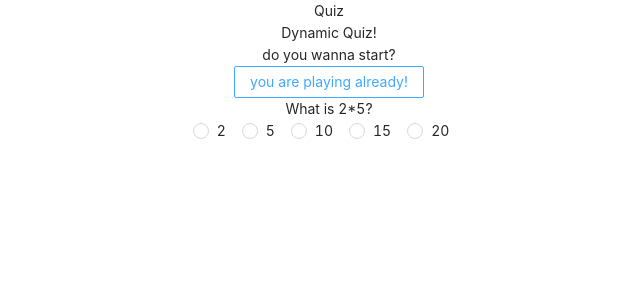
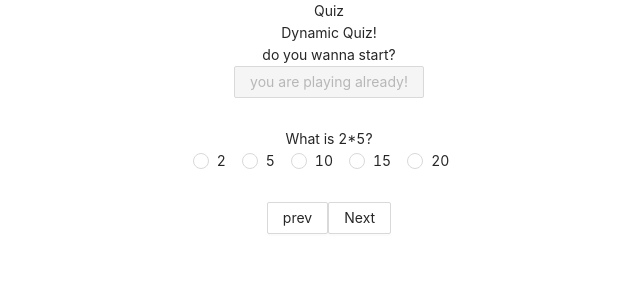
Before and after one commit to dkgus/crud, a React (Create React App) app: page / in a window 1280 px wide. Both pictures are taken after a click on the button "Start!". Shown: the top 300 px of the page, without its empty margins (311-951 px from the left). Built offline with nearby package versions, Linux system fonts and the light colour scheme.

Commit message:
ADD: quiz생성

```diff
--- a/src/components/Quiz.js
+++ b/src/components/Quiz.js
@@ -1,49 +1,72 @@
-import React, { useState } from "react";
+import React, { useEffect, useState } from "react";
 import { Button, Radio } from "antd";
 
 function Quiz() {
-  const [start, setStart] = useState(false);
   const questions = [
     {
       order: 1,
       question: "What is 2*5?",
       choices: [2, 5, 10, 15, 20],
-      correctAnswer: 2,
+      correctAnswer: 10,
     },
     {
       order: 2,
       question: "What is 3*6?",
-      choices: [3, 6, 9, 12, 18],
-      correctAnswer: 4,
+      choices: [3, 4, 9, 12, 18],
+      correctAnswer: 18,
     },
     {
       order: 3,
       question: "What is 8*9?",
-      choices: [72, 99, 108, 134, 156],
-      correctAnswer: 0,
+      choices: [4, 72, 108, 134, 156],
+      correctAnswer: 72,
     },
     {
       order: 4,
       question: "What is 1*7?",
-      choices: [4, 5, 6, 7, 8],
-      correctAnswer: 3,
+      choices: [4, 3, 6, 7, 8],
+      correctAnswer: 7,
     },
     {
       order: 5,
       question: "What is 8*8?",
-      choices: [20, 30, 40, 50, 64],
-      correctAnswer: 4,
+      choices: [20, 4, 40, 50, 64],
+      correctAnswer: 64,
     },
   ];
+  const [start, setStart] = useState(false);
+  const [answer, setAnswer] = useState("");
+  const [count, setCount] = useState(1);
+  const [answerSheet, setAnswerSheet] = useState([]);
+
+  useEffect(() => {}, [answer, count]);
 
   const onClick = () => {
     setStart(true);
   };
+
+  const onChange = (e, rightAs) => {
+    let answerArr = [...answerSheet];
+    //답이 맞을 때에만 배열에 들어가게끔
+    if (e.target.value === rightAs) {
+      setAnswer(e.target.value);
+      answerArr.push(e.target.value);
+    }
+    setAnswerSheet(answerArr);
+  };
+
+  const nextBtn = () => {
+    setCount(count + 1);
+  };
+  const prevBtn = () => {
+    setCount(count - 1);
+  };
+
   return (
     <div>
       Dynamic Quiz!
       <div>do you wanna start?</div>
-      <Button onClick={onClick}>
+      <Button onClick={onClick} disabled={start ? true : false}>
         {start ? "you are playing already!" : "Start!"}
       </Button>
       <div>
@@ -51,26 +74,44 @@ function Quiz() {
           <>
             {questions &&
               questions.map((item) => {
-                console.log("item.choices", item.choices);
-
-                if (item.order === 1) {
+                if (item.order === count) {
                   return (
                     <>
-                      <div>{item.question}</div>
+                      <div style={{ paddingTop: 30 }}>{item.question}</div>
                       <div>
-                        {item.choices.map((elem, idx) => (
-                          <Radio.Group>
-                            <Radio value={elem}>{elem}</Radio>
-                          </Radio.Group>
-                        ))}
+                        <Radio.Group>
+                          {item.choices.map((elem) => (
+                            <Radio
+                              value={elem}
+                              onChange={(e) => onChange(e, item.correctAnswer)}
+                            >
+                              {elem}
+                            </Radio>
+                          ))}
+                        </Radio.Group>
                       </div>
                     </>
                   );
+                } else if (questions.length < count || questions.length === 0) {
+                  return null;
                 }
               })}
             <div>
-              {/*
-              <Radio.Group options={plainOptions} onChange={onChange1} value={value1} /> */}
+              {questions.length < count ? (
+                <>당신의 정답 개수는 {answerSheet.length}개 입니다 !</>
+              ) : null}
+
+              <div style={{ paddingTop: 30 }}>
+                <Button onClick={prevBtn} disabled={count < 1 ? true : false}>
+                  prev
+                </Button>
+                <Button
+                  onClick={nextBtn}
+                  disabled={questions.length < count ? true : false}
+                >
+                  Next
+                </Button>
+              </div>
             </div>
           </>
         ) : null}
```
